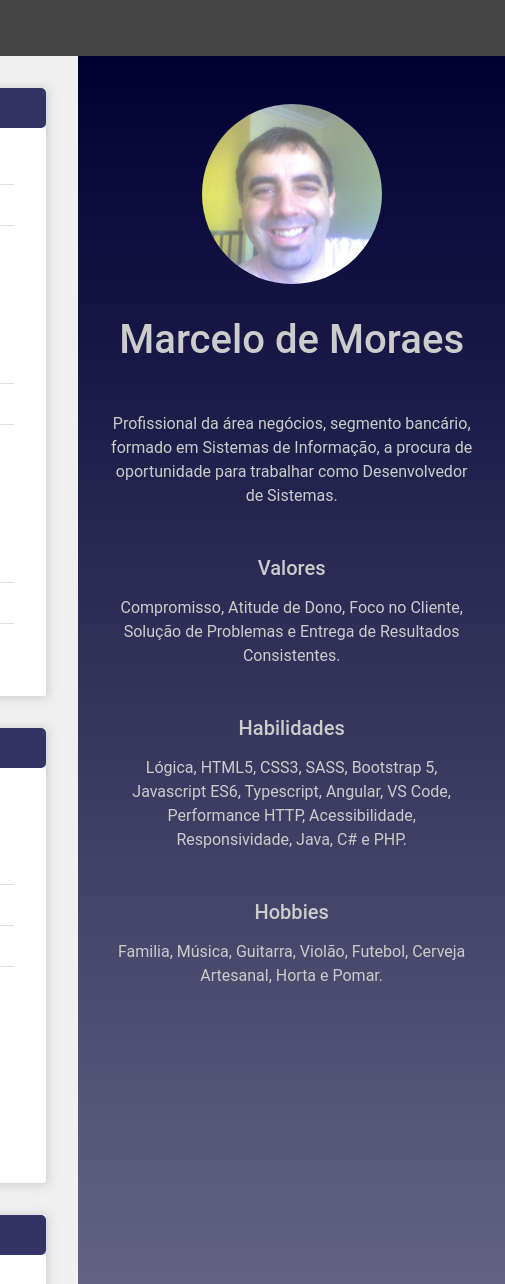
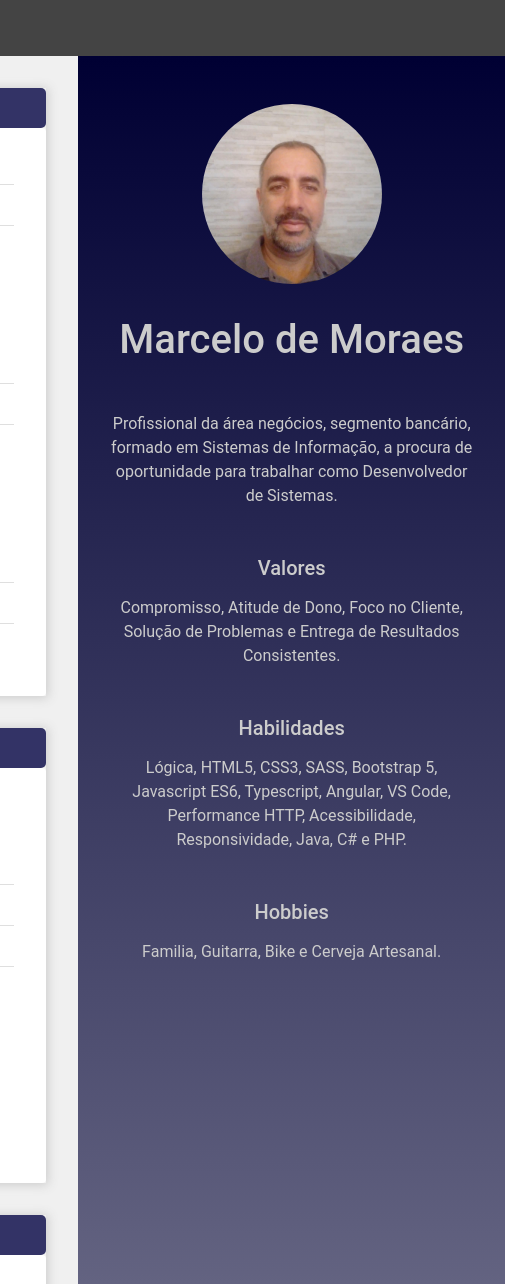
Before and after one commit to mardemor/curriculo, a plain HTML site: page index.html in a window 1280 px wide. Shown: the top 1284 px of the page, 775-1280 px from the left. Drawn offline with nearby package versions, Linux system fonts and the light colour scheme.

Commit message:
index update

```diff
--- a/index.html
+++ b/index.html
@@ -15,7 +15,7 @@
     <link rel="stylesheet" href="css/perfil.css">
     <link rel="stylesheet" href="css/rodape.css">
     <link rel="stylesheet" href="css/cartao.css">
-    <title>Marcelo de Moraes - Desenvolvedor Front-end</title>
+    <title>Marcelo de Moraes - Desenvolvedor de Sistemas</title>
 </head>
 
 <body>
@@ -47,7 +47,7 @@
 
     <!-- LATERAL -->
     <aside class="perfil">
-        <img class="perfil__foto" src="img/photo.jpg" alt="Foto Marcelo de Moraes">
+        <img class="perfil__foto" src="img/foto.jpg" alt="Foto Marcelo de Moraes">
         <h1 class="perfil__titulo">Marcelo de Moraes</h1>
         <div class="perfil__descricao">
             Profissional da área negócios, segmento bancário, formado em Sistemas de
@@ -65,7 +65,7 @@
         </div>
         <h2 class="perfil__subtitulo">Hobbies</h2>
         <div class="perfil__hobbies">
-            Familia, Música, Guitarra, Violão, Futebol, Cerveja Artesanal, Horta e Pomar.
+            Familia, Guitarra, Bike e Cerveja Artesanal.
         </div>
     </aside>
     <!-- END LATERAL -->
```
Also changed, not shown: img/foto.jpg (added), img/photo.jpg (deleted).
